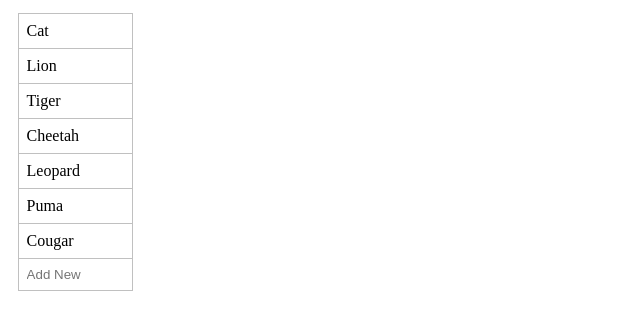
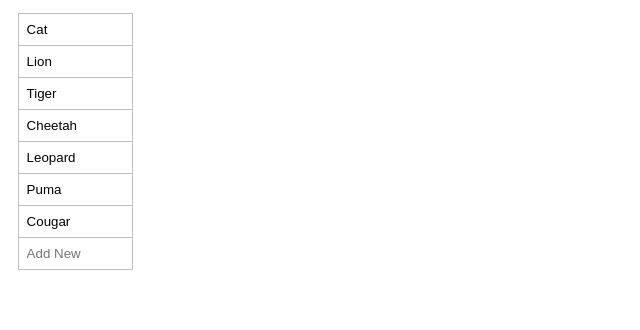
Before and after one commit to DrZYin/homework-Giphy-API, a plain HTML site: page index.html in a window 1280 px wide. Shown: the whole page, without its empty margins (0-640 px from the left). Drawn offline with nearby package versions, Linux system fonts and the light colour scheme.

Commit message:
font size

```diff
--- a/style.css
+++ b/style.css
@@ -7,6 +7,8 @@ main {
 
 aside {
   flex-direction: column;
+  font-family: Arial;
+  font-size: 13.33px;
 }
 
 main {
```
